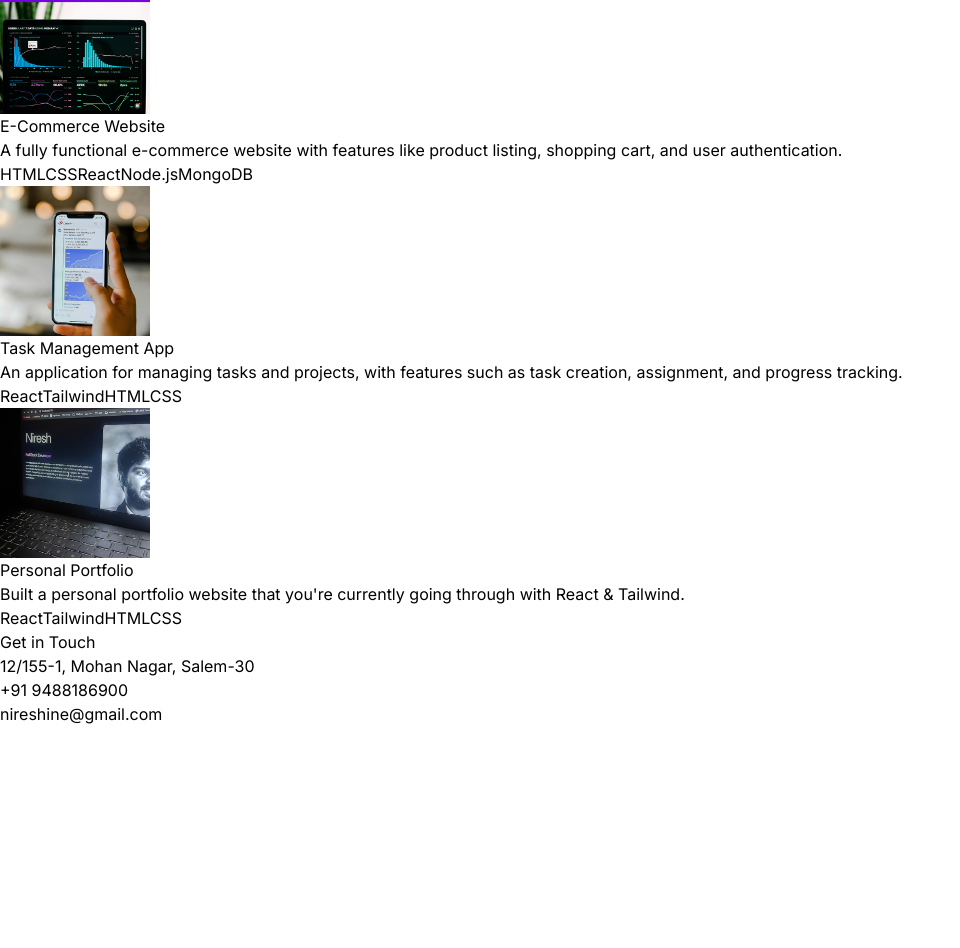
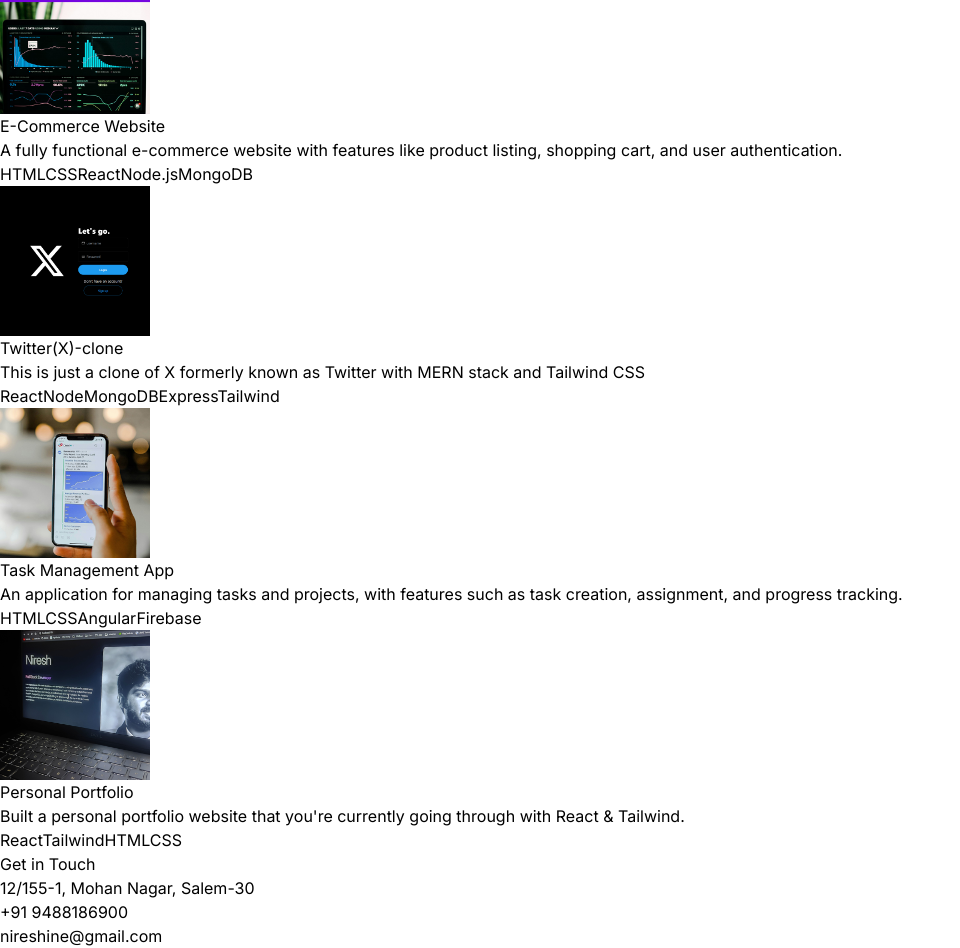
Before and after one commit to the-niresh/Niresh-portfolio, a React (Vite) app: page / in a window 1280 px wide. Shown: the part 2389-3337 px from the top of the page, without its empty margins (0-960 px from the left). Before the commit the page ends 3115 px from the top, so only its background shows below. Built offline with nearby package versions, Linux system fonts and the light colour scheme.

Commit message:
Added X-clone and links for project img

```diff
--- a/src/components/Projects.jsx
+++ b/src/components/Projects.jsx
@@ -1,5 +1,5 @@
-import { PROJECTS } from "../constants"
-import { motion } from "framer-motion"
+import { PROJECTS } from "../constants";
+import { motion } from "framer-motion";
 
 const Projects = () => {
   return (
@@ -8,7 +8,10 @@ const Projects = () => {
         whileInView={{ opacity: 1, y: 0 }}
         initial={{ opacity: 0, y: -100 }}
         transition={{ duration: 0.5 }}
-                className="my-20 text-center text-4xl">Projects</motion.h2>
+        className="my-20 text-center text-4xl"
+      >
+        Projects
+      </motion.h2>
       <div>
         {PROJECTS.map((project, index) => (
           <div key={index} className="mb-8 flex flex-wrap lg:justify-center">
@@ -16,25 +19,40 @@ const Projects = () => {
               whileInView={{ opacity: 1, x: 0 }}
               initial={{ opacity: 0, x: -100 }}
               transition={{ duration: 1 }}
-                            className="w-full lg:w-1/4">
-                            <img src={project.image} height={150} width={150} alt={project.title} className="mb-6 rounded" />
+              className="w-full lg:w-1/4"
+            >
+              <a href={project.url} target="_blank">
+                <img
+                  src={project.image}
+                  height={150}
+                  width={150}
+                  alt={project.title}
+                  className="mb-6 rounded"
+                ></img>
+              </a>
             </motion.div>
             <motion.div
               whileInView={{ opacity: 1, x: 0 }}
               initial={{ opacity: 0, x: 100 }}
               transition={{ duration: 1 }}
-                            className="w-full max-w-xl lg:w-3/4">
+              className="w-full max-w-xl lg:w-3/4"
+            >
               <h6 className="mb-2 font-semibold">{project.title}</h6>
               <p className="mb-4 text-neutral-400">{project.description}</p>
               {project.technologies.map((tech, index) => (
-                                <span key={index} className="mr-2 rounded bg-neutral-900 px-2 py-1 text-sm font-medium text-purple-800">{tech}</span>
+                <span
+                  key={index}
+                  className="mr-2 rounded bg-neutral-900 px-2 py-1 text-sm font-medium text-purple-800"
+                >
+                  {tech}
+                </span>
               ))}
             </motion.div>
           </div>
         ))}
       </div>
     </div>
-    )
-}
+  );
+};
 
-export default Projects
+export default Projects;
--- a/src/constants/index.js
+++ b/src/constants/index.js
@@ -1,15 +1,16 @@
 import project1 from "../assets/projects/project-1.jpg";
 import project2 from "../assets/projects/project-2.jpg";
-import project3 from "../assets/projects/project-3.jpg";
-import project4 from "../assets/projects/project-4.jpg";
+import portfolio from "../assets/projects/project-3.jpg";
+import Xclone from "../assets/projects/X-clone.png";
 
 export const NAME = "Niresh"
-export const WEBSITE_URL = "http://niresh.in/"
+export const WEBSITE_URL = "https://niresh.in/"
 export const LINKEDIN_URL = "https://www.linkedin.com/in/the-niresh/"
 export const GITHUB_URL = "https://github.com/the-niresh"
 export const INSTAGRAM_URL = "https://www.instagram.com/the_niresh/"
 export const TWITTER_URL = "https://x.com/the_niresh"
 export const CV_URL = "https://drive.google.com/file/d/1KsB9mBeA8Zr_33fVSMbS6Ie_y4X-_G7s/view?usp=drive_link"
+export const PROJECT_1_URL = "https://nire-twitter-clone.onrender.com"
 
 export const HERO_CONTENT = `I am a passionate full stack developer with a knack for crafting robust and scalable web applications. With 3 years of hands-on experience, I have honed my skills in front-end technologies like React and Next.js, as well as back-end technologies like Node.js, RestAPI, PostgreSQL, and MongoDB. My goal is to leverage my expertise to create innovative solutions that drive business growth and deliver exceptional user experiences.`;
 
@@ -41,15 +42,24 @@ export const PROJECTS = [
     technologies: ["HTML", "CSS", "React", "Node.js", "MongoDB"],
   },
   {
+    title: "Twitter(X)-clone",
+    url: PROJECT_1_URL,
+    image: Xclone,
+    description:
+      "This is just a clone of X formerly known as Twitter with MERN stack and Tailwind CSS",
+    technologies: ["React", "Node", "MongoDB", "Express", "Tailwind"],
+  },
+  {
     title: "Task Management App",
     image: project2,
     description:
       "An application for managing tasks and projects, with features such as task creation, assignment, and progress tracking.",
-    technologies: ["React", "Tailwind","HTML", "CSS"],
+    technologies: ["HTML", "CSS", "Angular", "Firebase"],
   },
   {
     title: "Personal Portfolio",
-    image: project3,
+    url: WEBSITE_URL,
+    image: portfolio,
     description:
       "Built a personal portfolio website that you're currently going through with React & Tailwind.",
     technologies: ["React", "Tailwind","HTML", "CSS"],
```
Also changed, not shown: src/assets/projects/X-clone.png (added). Lines whose indentation alone changed are shown as unchanged.
